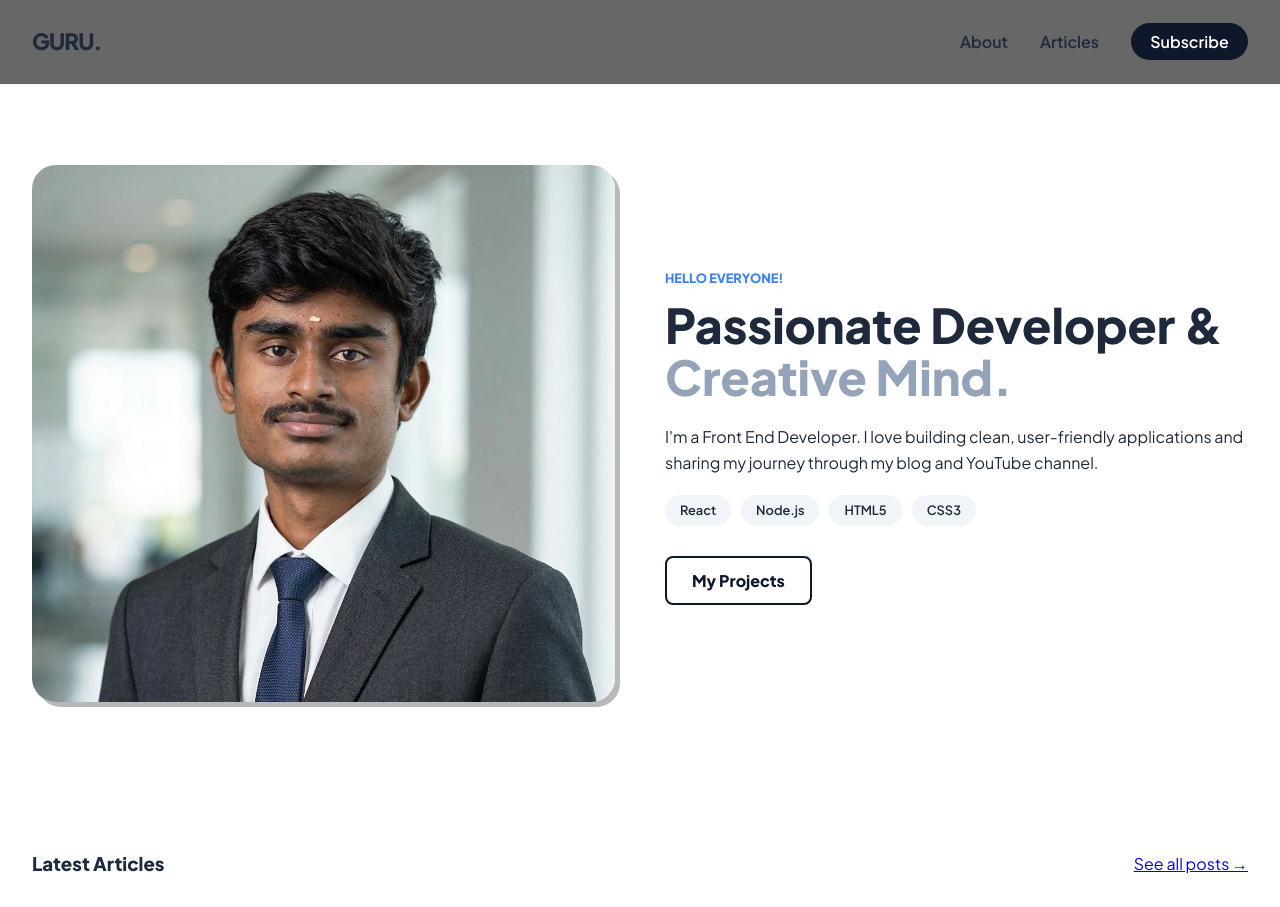
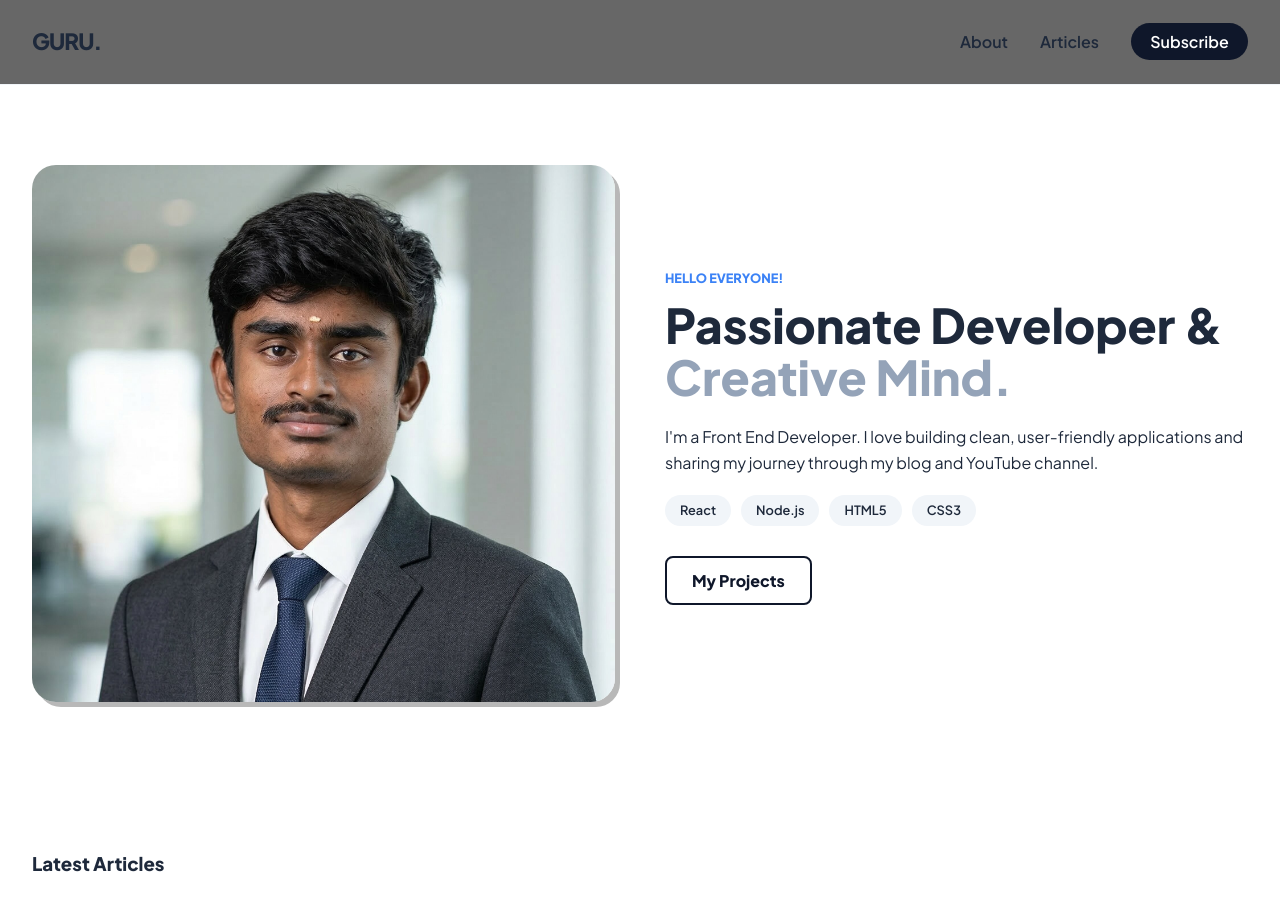
Before and after one commit to guruprasath1655/personal-blog, a plain HTML site: page index.html in a window 1280 px wide. Shown: the top 907 px of the page. Drawn offline with Linux system fonts and the light colour scheme; grey boxes are pictures that could not be loaded.

Commit message:
small change

```diff
--- a/index.html
+++ b/index.html
@@ -51,7 +51,7 @@
         <div class="container">
             <div class="section-header">
                 <h3>Latest Articles</h3>
-                <a href="#" class="view-all">See all posts →</a>
+
             </div>
 
             <div class="grid">
```
